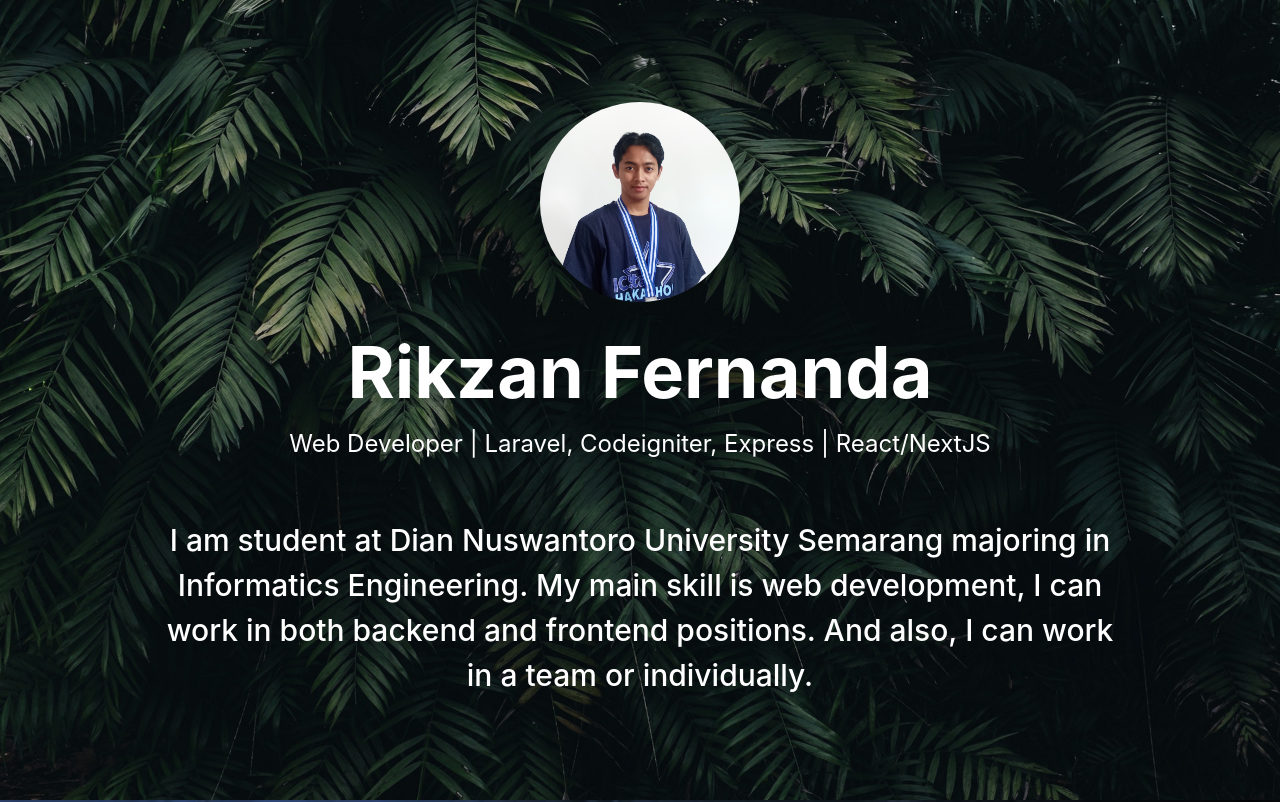
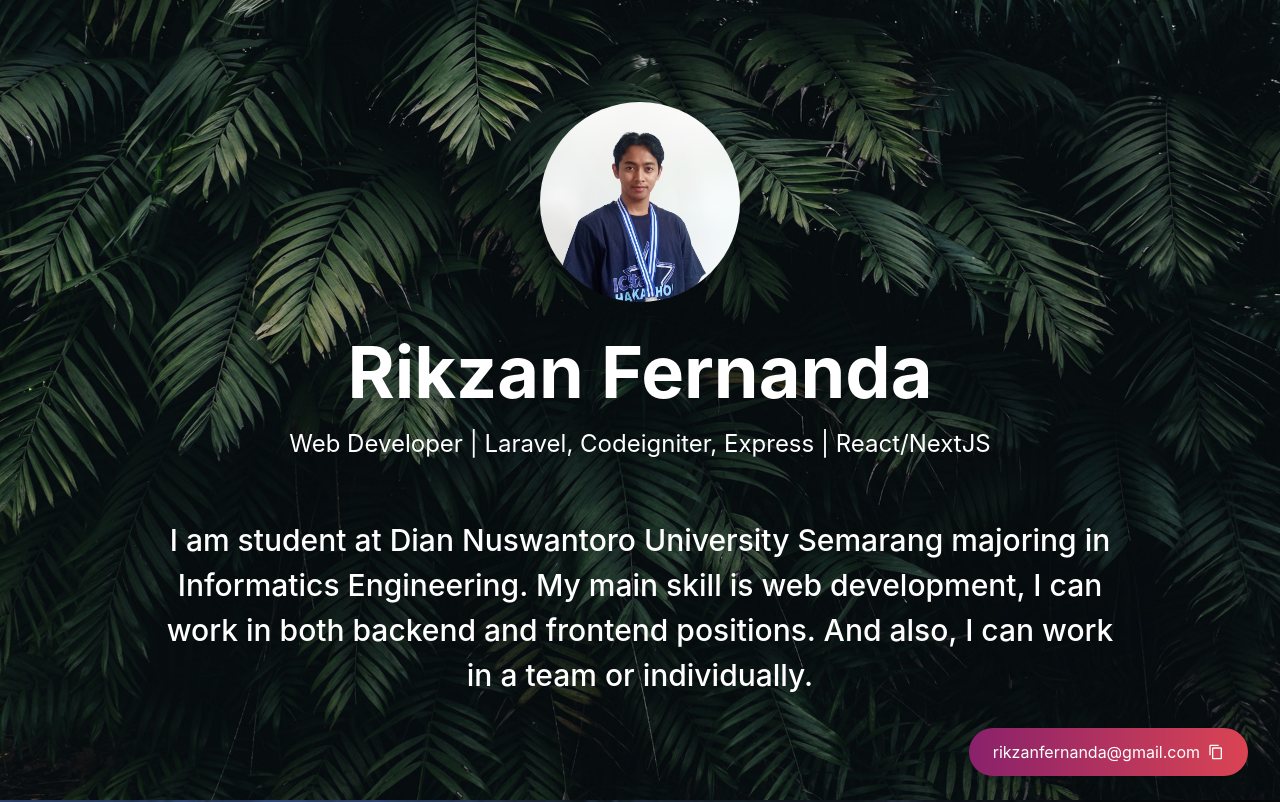
Before and after one commit to rikzanfernanda/portfolio-website, a React (Create React App) app: page / in a window 1280 px wide. Shown: the top 802 px of the page. Built offline with nearby package versions, Linux system fonts and the light colour scheme.

Commit message:
add contact

```diff
--- a/src/constants/about.js
+++ b/src/constants/about.js
@@ -12,6 +12,9 @@ const ABOUT = {
         github: 'https://github.com/rikzanfernanda',
         gitlab: 'https://gitlab.com/rikzanfernanda',
     },
+    contact: {
+        email: 'rikzanfernanda@gmail.com'
+    }
 }
 
 export default ABOUT
--- a/src/pages/Home.jsx
+++ b/src/pages/Home.jsx
@@ -5,10 +5,66 @@ import Porfolios from '../components/Porfolios'
 import Hero from '../components/Hero'
 import KampusMerdeka from '../components/KampusMerdeka'
 import LatestProjects from '../components/LatestProjects'
+import { Box, Text } from '@chakra-ui/react'
+import ABOUT from '../constants/about'
+import { MdContentCopy } from "react-icons/md";
+
+const Contact = () => {
+    return (
+        <Box
+            position={'fixed'}
+            bottom={{
+                base: 3,
+                lg: 6
+            }}
+            width={'100%'}
+            display={'flex'}
+            justifyContent={{
+                base: 'center',
+                lg: 'flex-end'
+            }}
+            alignItems={'center'}
+            zIndex={99}
+            px={{
+                base: 3,
+                lg: '2rem'
+            }}
+        >
+            <Box
+                background='linear-gradient(to left, #da4453, #89216b)'
+                color={'white'}
+                borderRadius={'full'}
+                px={{
+                    base: 3,
+                    lg: 6
+                }}
+                py={{
+                    base: 1,
+                    lg: 3
+                }}
+                display={'flex'}
+                justifyContent={'center'}
+                alignItems={'center'}
+                gap={2}
+            >
+                <Text
+                    fontSize={{
+                        base: '.8rem',
+                        lg: '1rem',
+                    }}
+                >
+                    {ABOUT.contact.email}
+                </Text>
+                <MdContentCopy />
+            </Box>
+        </Box>
+    )
+}
 
 const Home = () => {
     return (
         <>
+            <Contact />
             <Hero />
             <Education />
             <KampusMerdeka />
```
